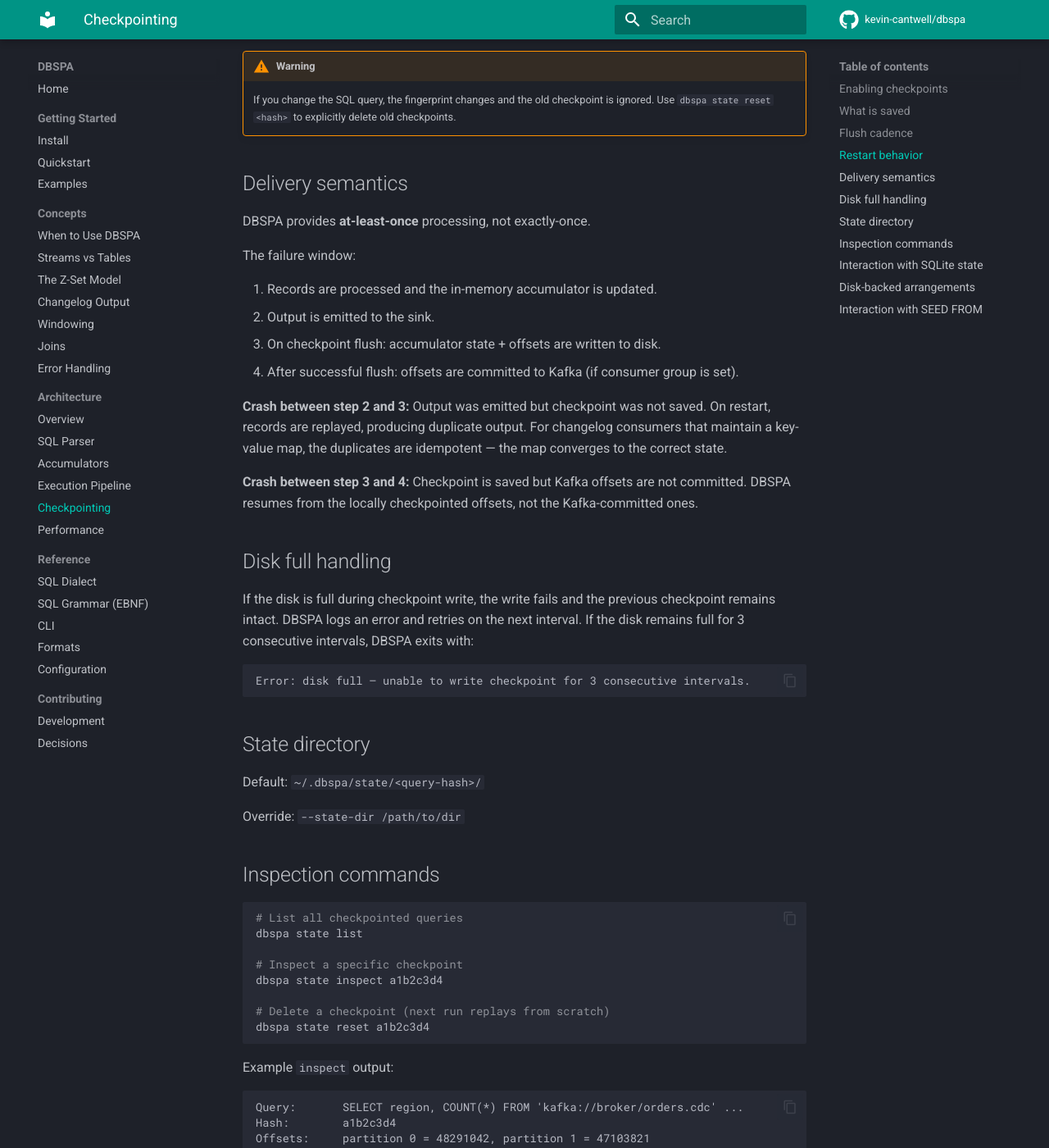
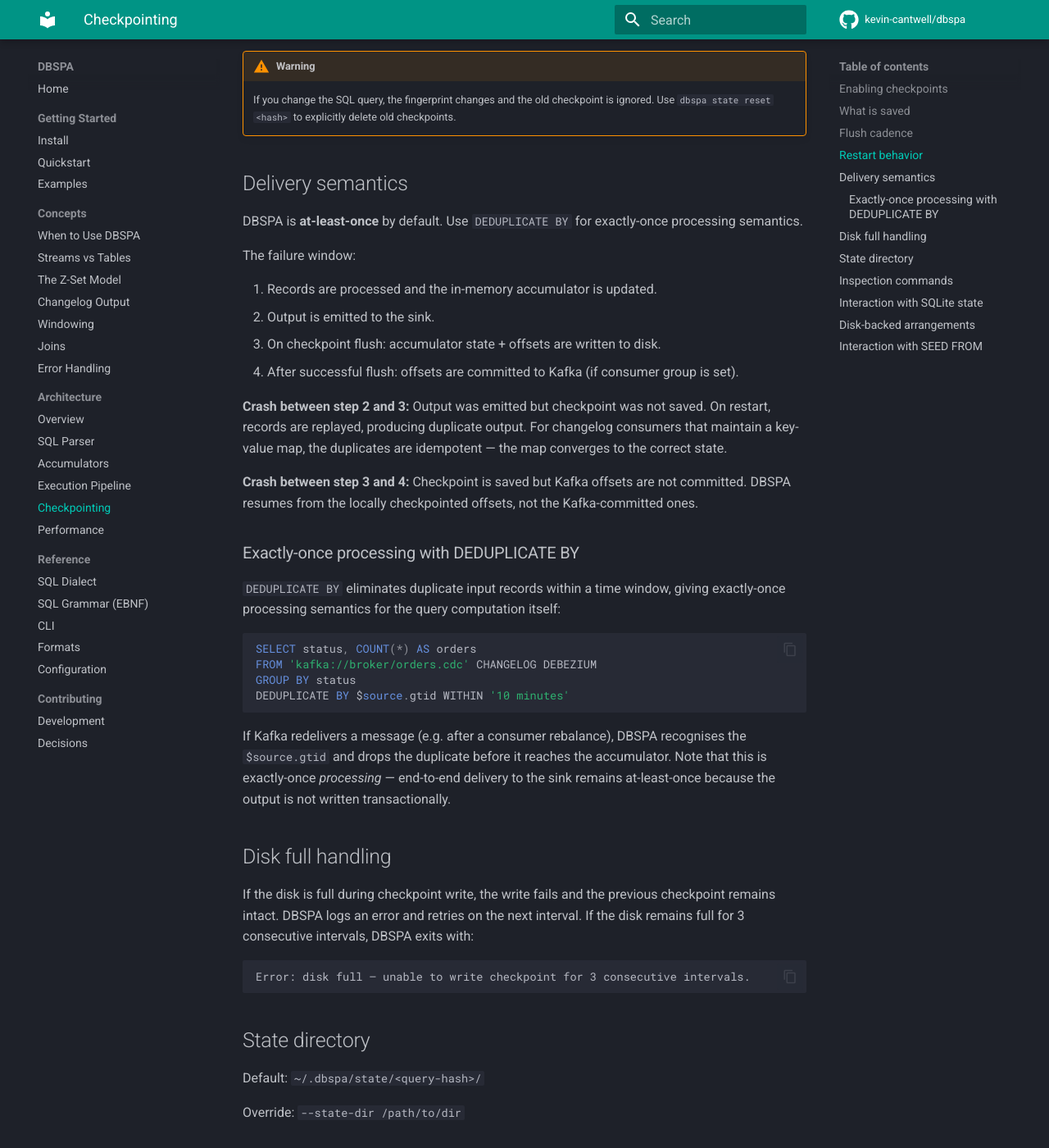
Before and after one commit to kevin-cantwell/dbspa, an MkDocs documentation site: the page built from docs/architecture/checkpointing.md, in a window 1280 px wide and 1400 px high, scrolled down 1282 px. Shown: the whole window at 82% size. Built offline with MkDocs 1.6.1 and Material for MkDocs 9.7.7, drawn with Linux system fonts in a browser that asks for light colours; comment, search, counter and statistics services are not loaded.

Commit message:
Update delivery semantics: at-least-once default, exactly-once with DEDUPLICATE BY
- checkpointing.md: add exactly-once processing section with $source.gtid example
- decisions.md: revise decision #8 to reflect DEDUPLICATE BY upgrade path
- when-to-use.md: update comparison table row
- examples.md: add DEDUPLICATE BY $source.gtid CDC example
- cli.md: add deduplication to Avro CHANGELOG example

Co-Authored-By: Claude Sonnet 4.6 <noreply@anthropic.com>

````diff
--- a/docs/architecture/checkpointing.md
+++ b/docs/architecture/checkpointing.md
@@ -43,7 +43,7 @@ The gap between the checkpoint and the current stream position is replayed (typi
 
 ## Delivery semantics
 
-DBSPA provides **at-least-once** processing, not exactly-once.
+DBSPA is **at-least-once** by default. Use `DEDUPLICATE BY` for exactly-once processing semantics.
 
 The failure window:
 
@@ -55,6 +55,19 @@ The failure window:
 **Crash between step 2 and 3:** Output was emitted but checkpoint was not saved. On restart, records are replayed, producing duplicate output. For changelog consumers that maintain a key-value map, the duplicates are idempotent — the map converges to the correct state.
 
 **Crash between step 3 and 4:** Checkpoint is saved but Kafka offsets are not committed. DBSPA resumes from the locally checkpointed offsets, not the Kafka-committed ones.
+
+### Exactly-once processing with DEDUPLICATE BY
+
+`DEDUPLICATE BY` eliminates duplicate input records within a time window, giving exactly-once processing semantics for the query computation itself:
+
+```sql
+SELECT status, COUNT(*) AS orders
+FROM 'kafka://broker/orders.cdc' CHANGELOG DEBEZIUM
+GROUP BY status
+DEDUPLICATE BY $source.gtid WITHIN '10 minutes'
+```
+
+If Kafka redelivers a message (e.g. after a consumer rebalance), DBSPA recognises the `$source.gtid` and drops the duplicate before it reaches the accumulator. Note that this is exactly-once *processing* — end-to-end delivery to the sink remains at-least-once because the output is not written transactionally.
 
 ## Disk full handling
 
--- a/docs/concepts/when-to-use.md
+++ b/docs/concepts/when-to-use.md
@@ -34,7 +34,7 @@ Capability
 | Install | `brew install dbspa` | Cluster: JobManager + TaskManagers + ZooKeeper |
 | First query | 10 seconds | 30+ minutes (write job, configure, deploy) |
 | State backend | In-memory + checkpoint to disk | RocksDB (distributed, terabytes) |
-| Exactly-once | No (at-least-once) | Yes |
+| Exactly-once processing | Yes, with `DEDUPLICATE BY` | Yes (built-in) |
 | Horizontal scale | No | Yes |
 | Fault tolerance | Checkpoint to disk | Distributed snapshots |
 | Throughput | ~100K events/sec | Millions/sec |
--- a/docs/reference/cli.md
+++ b/docs/reference/cli.md
@@ -78,10 +78,11 @@ dbspa --max-memory 512MB \
 dbspa --cpuprofile prof.out "SELECT status, COUNT(*) GROUP BY status"
 go tool pprof prof.out
 
-# Debezium Avro with schema registry
+# Debezium Avro with schema registry, exactly-once via GTID deduplication
 dbspa "SELECT $op, customer_id, total
         FROM 'kafka://broker/orders.cdc?registry=http://schema-registry:8081'
-        FORMAT AVRO CHANGELOG DEBEZIUM"
+        FORMAT AVRO CHANGELOG DEBEZIUM
+        DEDUPLICATE BY $source.gtid WITHIN '10 minutes'"
 ```
 
 !!! note
````
Also changed, not shown: docs/contributing/decisions.md (+4 -4 lines), docs/getting-started/examples.md (+7 -1 lines).
